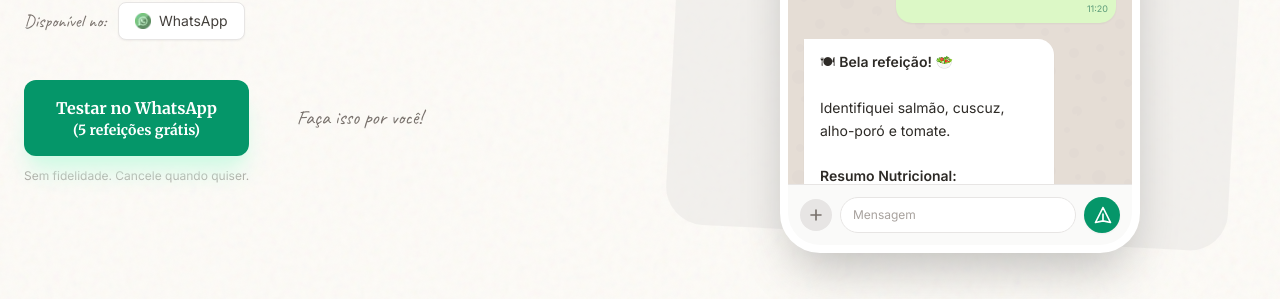
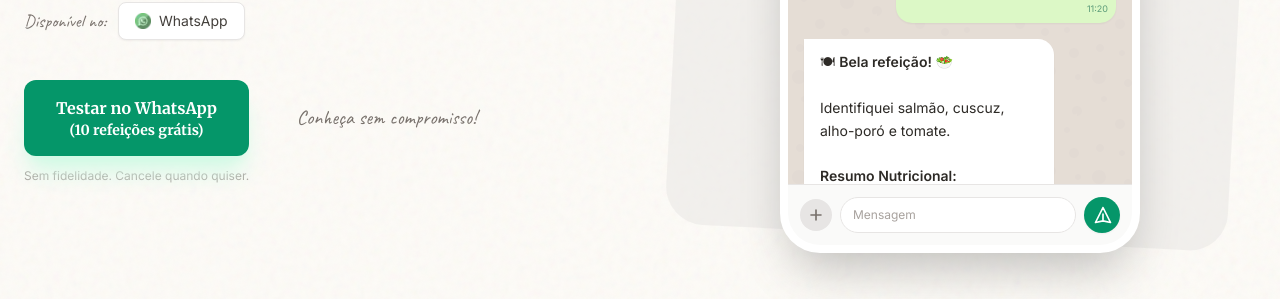
Before and after one commit to brulabs-dev/mpnsite, a Jekyll site: the page built from docs/index.html, in a window 1280 px wide and 900 px high, scrolled down 369 px. Shown: the part 155-454 px from the top of the window. Built offline with Jekyll 4.4.1, drawn with Linux system fonts in a browser that asks for light colours; nearby versions of some CDN libraries; a script that is not in the unit is left out.

Commit message:
Atualizar o index.html
ref nos links whatsapp

```diff
--- a/docs/index.html
+++ b/docs/index.html
@@ -31,12 +31,12 @@
           </div>
 
           <div class="mt-10 flex flex-col sm:flex-row gap-4 justify-center lg:justify-start">
-              <a href="https://wa.me/5548936181623?text=Quero%20testar%20o%20Manda%20pra%20Nutri!" class="inline-flex flex-col items-center justify-center px-8 py-4 rounded-xl bg-accent text-white font-serif font-bold shadow-xl shadow-emerald-100 hover:bg-emerald-700 transform hover:-translate-y-1 transition-all">
+              <a href="https://wa.me/5548936181623?text=Quero%20testar%20o%20Manda%20pra%20Nutri!?ref=pg_landing" class="inline-flex flex-col items-center justify-center px-8 py-4 rounded-xl bg-accent text-white font-serif font-bold shadow-xl shadow-emerald-100 hover:bg-emerald-700 transform hover:-translate-y-1 transition-all">
                 <span class="text-base">Testar no WhatsApp</span>
-                <span class="text-sm">(5 refeições grátis)</span>
+                <span class="text-sm">(10 refeições grátis)</span>
               </a>
               <span class="hidden sm:inline-flex items-center justify-center px-8 py-4 text-stone-500 font-handwriting text-xl">
-                Faça isso por você!
+                Conheça sem compromisso!
               </span>
           </div>
           <p class="mt-3 text-xs text-stone-400 font-sans">Sem fidelidade. Cancele quando quiser.</p>
```
